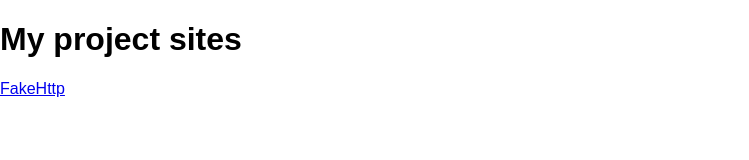
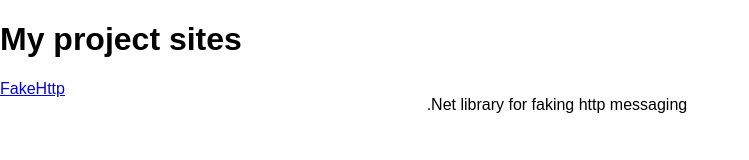
Before and after one commit to dkackman/dkackman.github.io, a plain HTML site: page index.html in a window 1280 px wide. Shown: the whole page, without its empty margins (0-749 px from the left). Drawn offline with nearby package versions, Linux system fonts and the light colour scheme.

Commit message:
Update index.html

```diff
--- a/index.html
+++ b/index.html
@@ -13,6 +13,9 @@
   <div class="pure-u-1-3">
     <a href="https://dkackman.github.io/FakeHttp/">FakeHttp</a>
   </div>
+      <div class="pure-u-1-3">
+        <p>.Net library for faking http messaging</p>
+  </div>
   </div>
     </body>
 </html>
```
